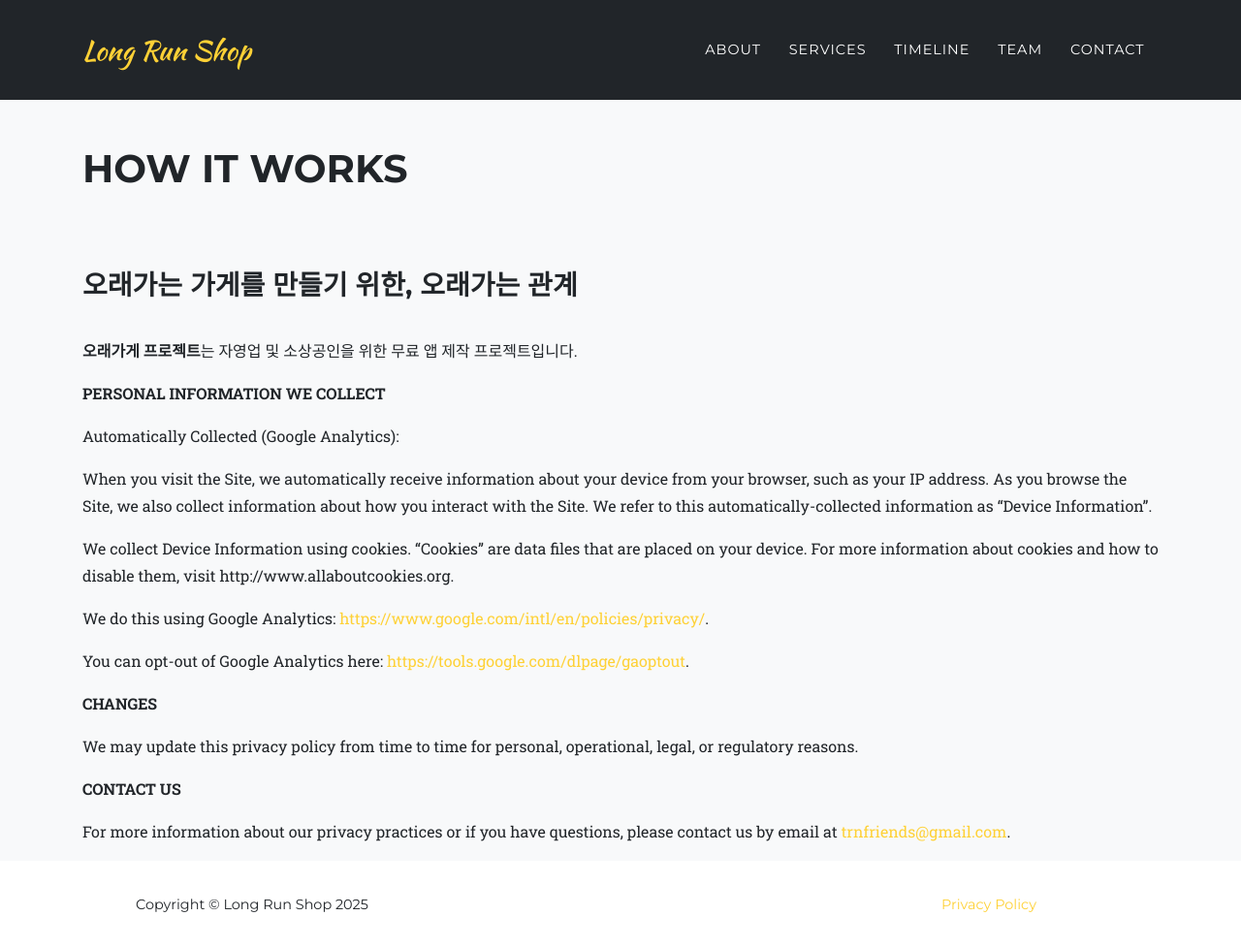
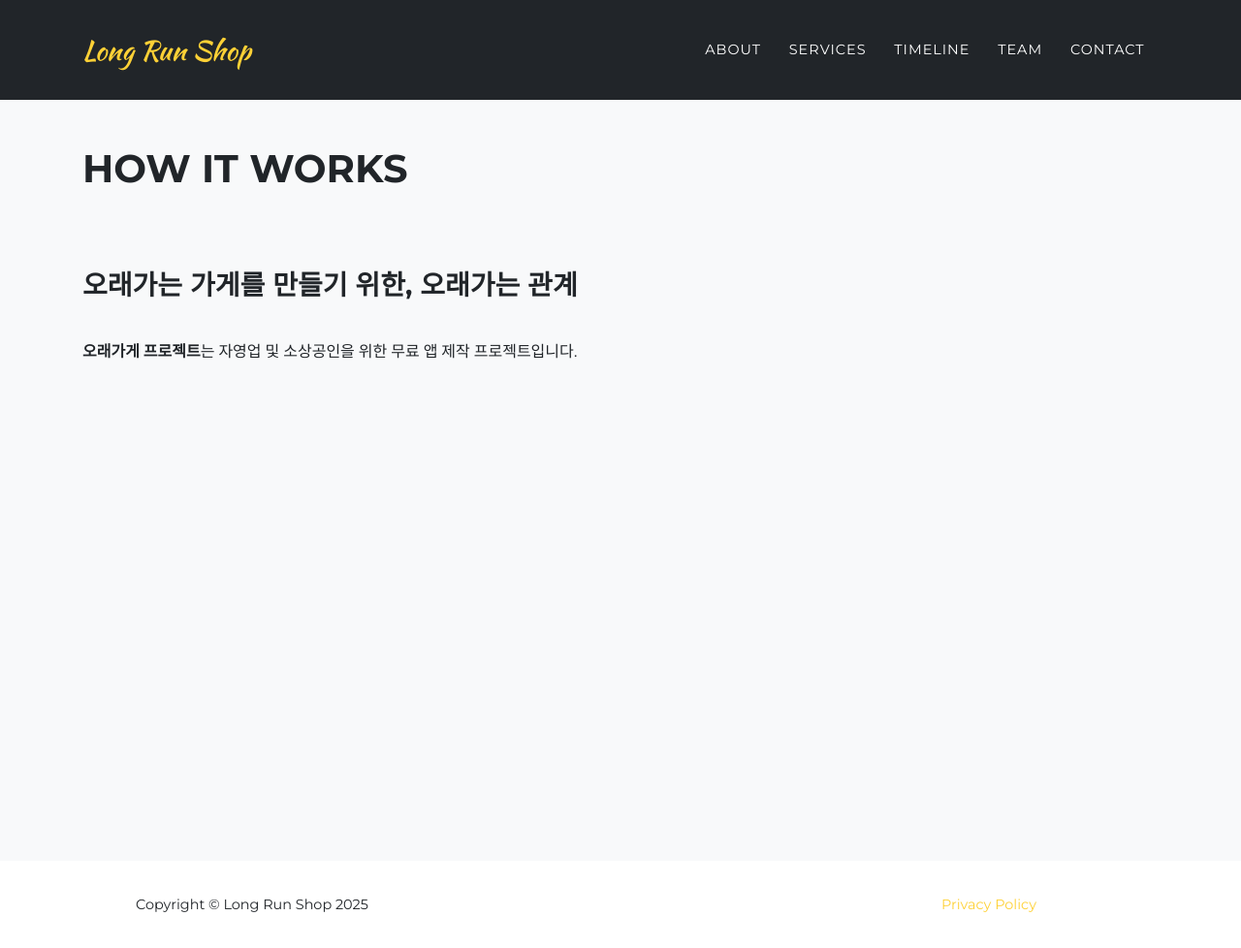
Before and after one commit to WowPeter/long-run-shop, a Jekyll site: the page built from how-it-works.md, in a window 1280 px wide and 978 px high. Shown: the whole window at 97% size. Built offline with Jekyll 4.4.1, drawn with Linux system fonts in a browser that asks for light colours; some web fonts are replaced.

Commit message:
- feat: how it works 작업

```diff
--- a/how-it-works.md
+++ b/how-it-works.md
@@ -9,31 +9,3 @@ background: grey
 ### 오래가는 가게를 만들기 위한, 오래가는 관계
 <br>
 **오래가게 프로젝트**는 자영업 및 소상공인을 위한 무료 앱 제작 프로젝트입니다.
-
-**PERSONAL INFORMATION WE COLLECT**
-
-{% if site.analytics.google %}
-
-Automatically Collected (Google Analytics):
-
-When you visit the Site, we automatically receive information about your device from your browser, such as your IP address. As you browse the Site, we also collect information about how you interact with the Site. We refer to this automatically-collected information as “Device Information”.
-
-We collect Device Information using cookies. “Cookies” are data files that are placed on your device. For more information about cookies and how to disable them, visit http://www.allaboutcookies.org.
-
-We do this using Google Analytics: <https://www.google.com/intl/en/policies/privacy/>.
-
-You can opt-out of Google Analytics here: <https://tools.google.com/dlpage/gaoptout>.
-
-{% else %}
-
-We do not collect any data about you or use any cookies.
-
-{% endif %}
-
-**CHANGES**
-
-We may update this privacy policy from time to time for personal, operational, legal, or regulatory reasons.
-
-**CONTACT US**
-
-For more information about our privacy practices or if you have questions, please contact us by email at <a href="mailto:{{ site.email }}">{{ site.email }}</a>.
```
